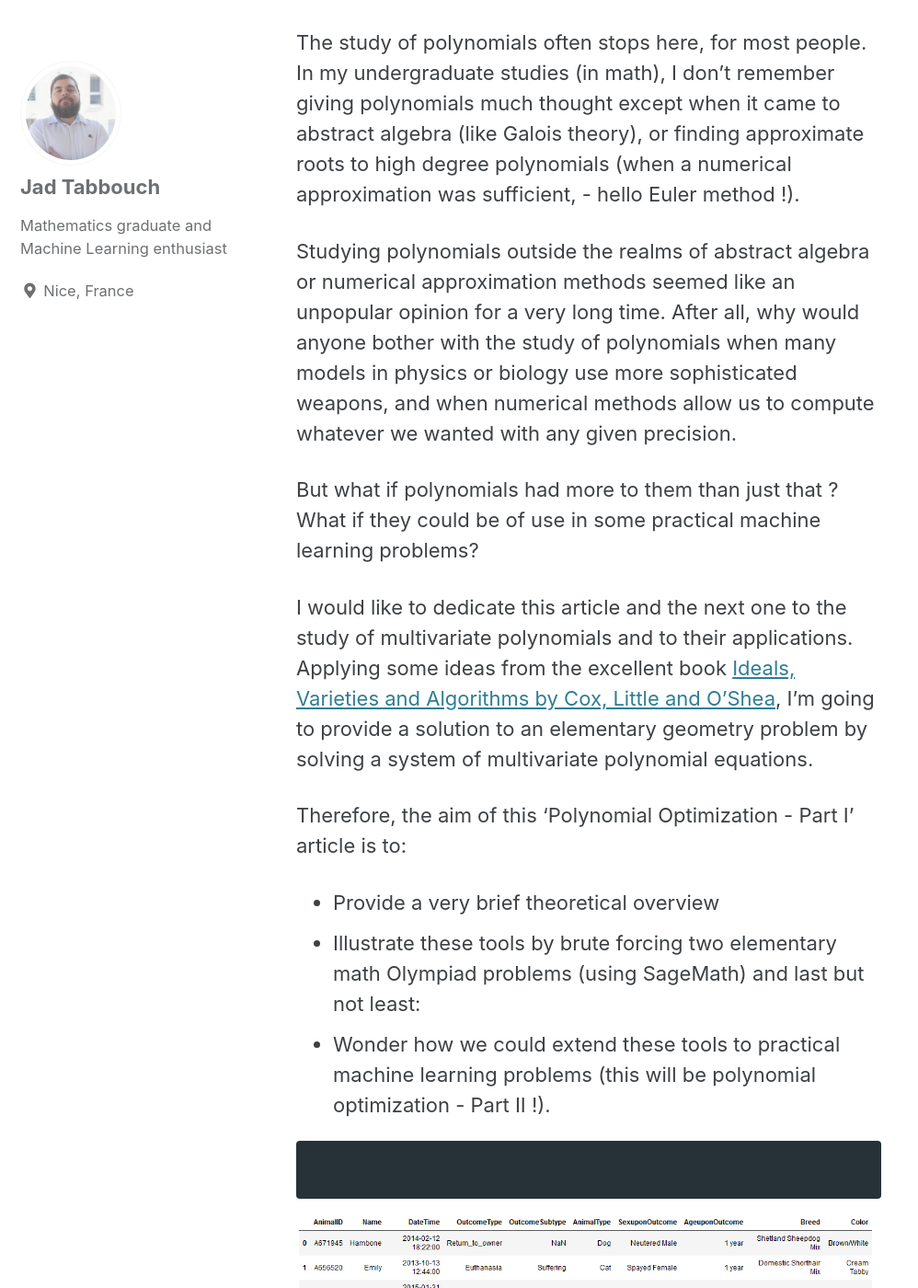
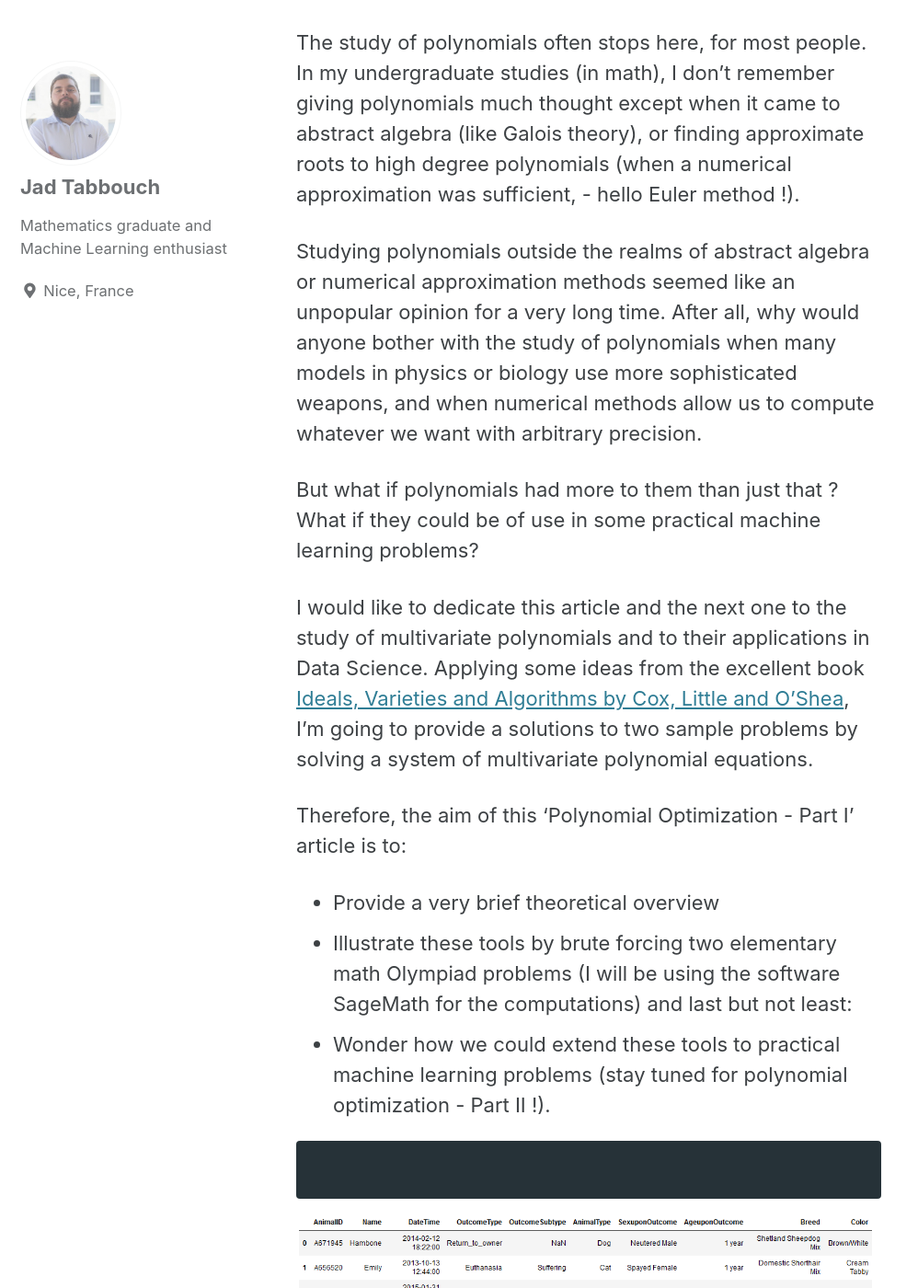
Before and after one commit to jad-tab/jad-tab.github.io, a Jekyll site: the page built from _posts/2020-03-04-Polynomial_Optimization1.md, in a window 1280 px wide and 1400 px high, scrolled down 615 px. Shown: the whole window at 92% size, without its empty margins (0-998 px from the left). Built offline with Jekyll 4.4.1, drawn with Linux system fonts in a browser that asks for light colours; cached includes are drawn as plain includes; formulas are drawn with MathJax 3.

Commit message:
Update 2020-03-04-Polynomial_Optimization1.md

```diff
--- a/_posts/2020-03-04-Polynomial_Optimization1.md
+++ b/_posts/2020-03-04-Polynomial_Optimization1.md
@@ -18,18 +18,18 @@ $$x_{1, 2} = \frac{-b \pm \sqrt{b^2 - 4ac}}{2a}$$
 
 The study of polynomials often stops here, for most people. In my undergraduate studies (in math), I don't remember giving polynomials much thought except when it came to abstract algebra (like Galois theory), or finding approximate roots to high degree polynomials (when a numerical approximation was sufficient, - hello Euler method !).
 
-Studying polynomials outside the realms of abstract algebra or numerical approximation methods seemed like an unpopular opinion for a very long time. After all, why would anyone bother with the study of polynomials when many models in physics or biology use more sophisticated weapons, and when numerical methods allow us to compute whatever we wanted with any given precision.
+Studying polynomials outside the realms of abstract algebra or numerical approximation methods seemed like an unpopular opinion for a very long time. After all, why would anyone bother with the study of polynomials when many models in physics or biology use more sophisticated weapons, and when numerical methods allow us to compute whatever we want with arbitrary precision.
 
 But what if polynomials had more to them than just that ? What if they could be of use in some practical machine learning problems?
 
-I would like to dedicate this article and the next one to the study of multivariate polynomials and to their applications. Applying some ideas from the excellent book [Ideals, Varieties and Algorithms by Cox, Little and O'Shea](https://www.springer.com/gp/book/9783319167206), I'm going to provide a solution to an elementary geometry problem by solving a system of multivariate polynomial equations.
+I would like to dedicate this article and the next one to the study of multivariate polynomials and to their applications in Data Science. Applying some ideas from the excellent book [Ideals, Varieties and Algorithms by Cox, Little and O'Shea](https://www.springer.com/gp/book/9783319167206), I'm going to provide a solutions to two sample problems by solving a system of multivariate polynomial equations.
 
 
 Therefore, the aim of this 'Polynomial Optimization - Part I' article is to:
 * Provide a very brief theoretical overview
-* Illustrate these tools by brute forcing two elementary math Olympiad problems (using SageMath)
+* Illustrate these tools by brute forcing two elementary math Olympiad problems (I will be using the software SageMath for the computations)
 and last but not least:
-* Wonder how we could extend these tools to practical machine learning problems (this will be polynomial optimization - Part II !).
+* Wonder how we could extend these tools to practical machine learning problems (stay tuned for polynomial optimization - Part II !).
 
 
 
```
